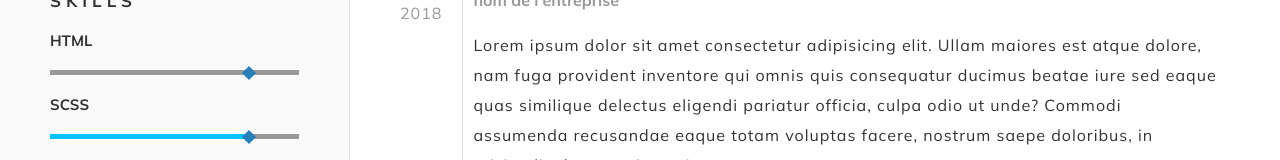
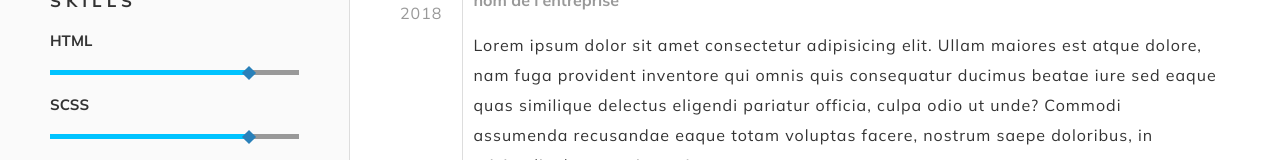
Before and after one commit to mdesmarteau/htmlcss-chapitre13-netlify, a website: page index.html in a window 1280 px wide. Shown: the part 766-926 px from the top of the page. Drawn offline with Linux system fonts and the light colour scheme.

Commit message:
correction bar-skill

```diff
--- a/index.html
+++ b/index.html
@@ -48,7 +48,7 @@
           <h2 class="title-small">SKILLS</h2>
           <h3>HTML</h3>
           <div class="bar-skill">
-            <div class="barskill-progress"></div>
+            <div class="bar-skill-progress"></div>
             <div class="bar-skill-dot"></div>
           </div>
 
```
